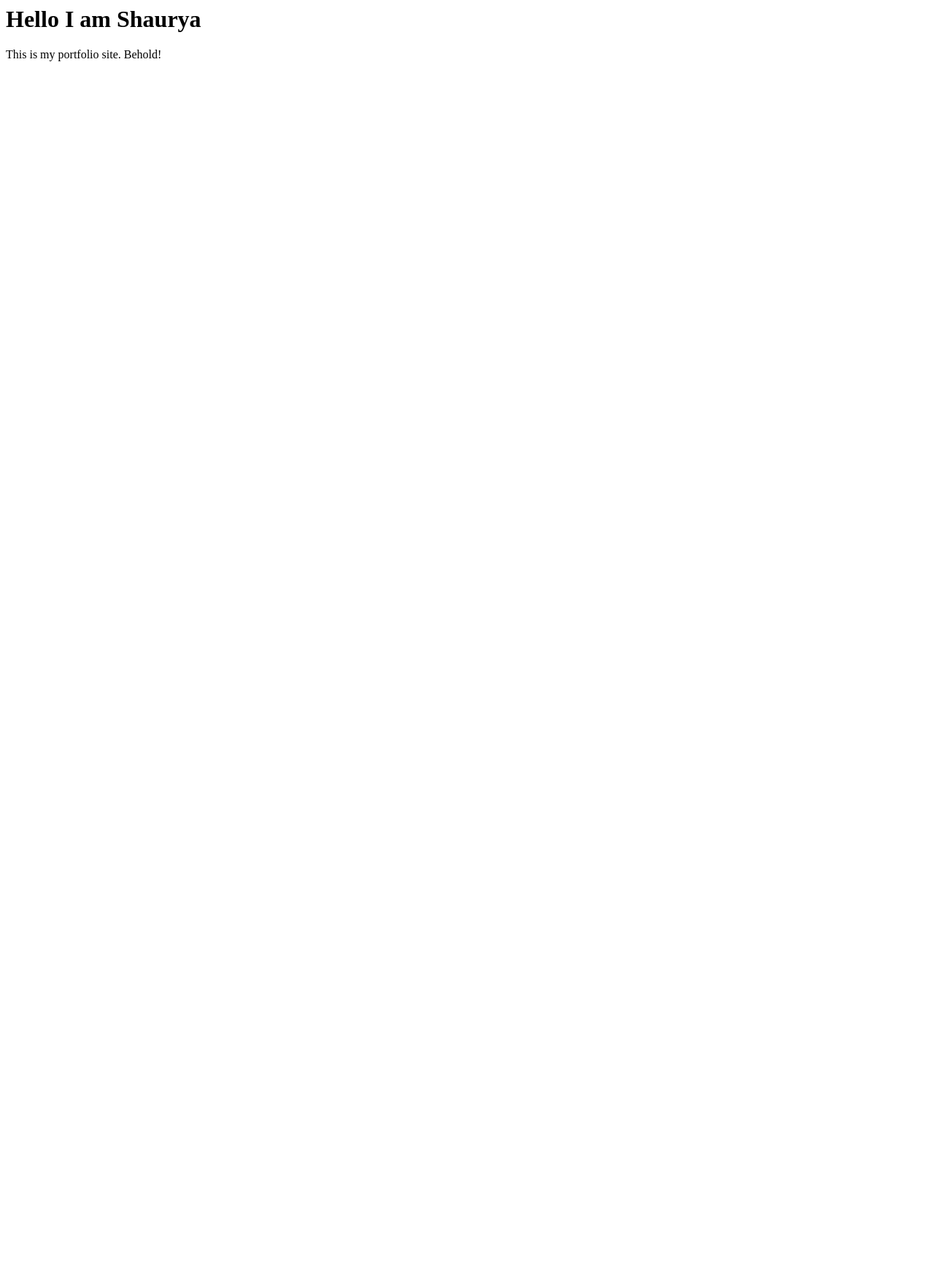
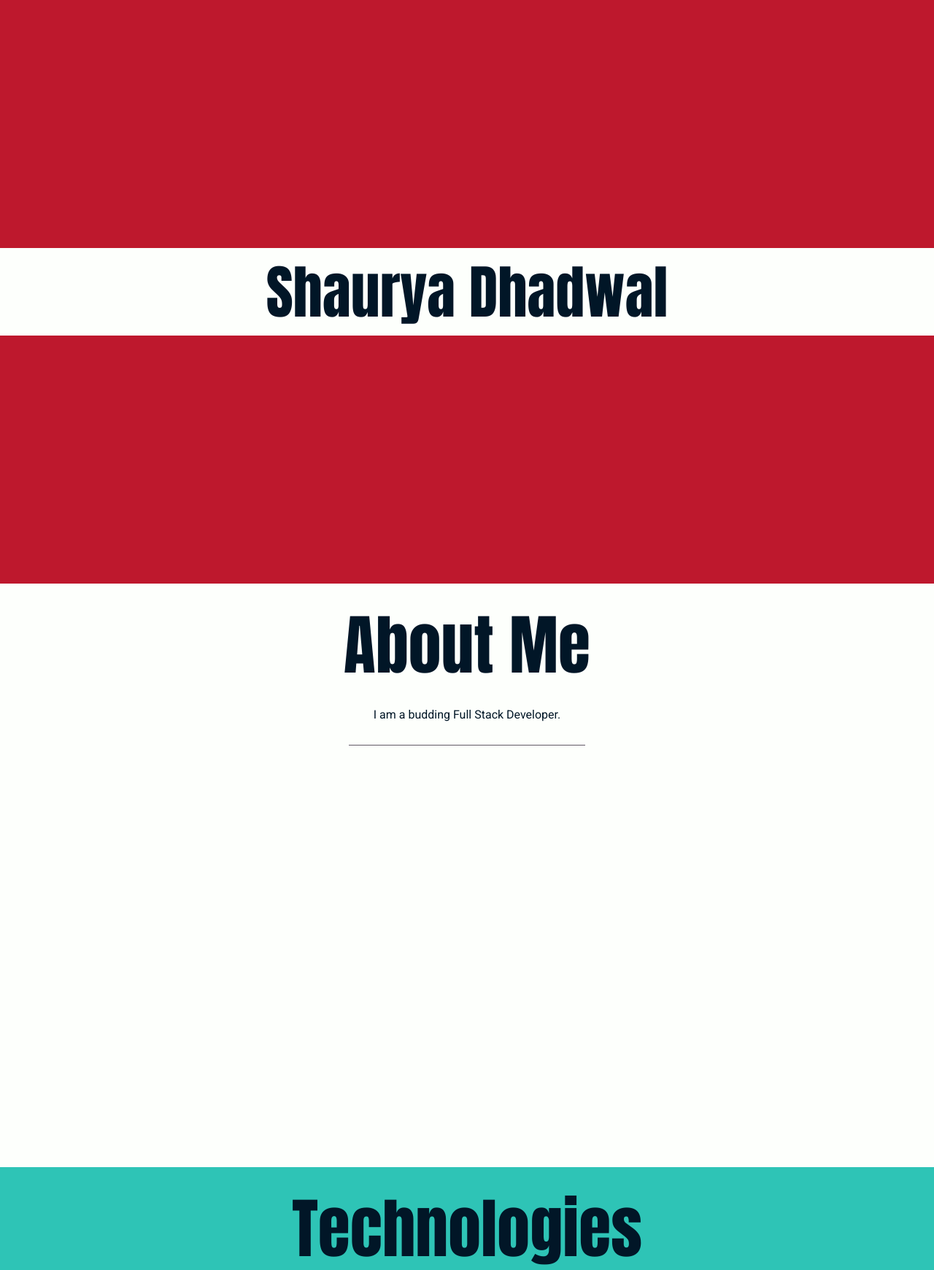
Before and after one commit to shauryadhadwal/shauryadhadwal.github.io, a website: page index.html in a window 1280 px wide. Shown: the top 1741 px of the page at 73% size. Before the commit the page ends 800 px from the top, so only its background shows below. Drawn offline with nearby package versions, Linux system fonts and the light colour scheme.

Commit message:
Color Variables

```diff
--- a/index.html
+++ b/index.html
@@ -1,12 +1,44 @@
 <html lang="en">
+
 <head>
-    <meta charset="UTF-8">
-    <meta name="viewport" content="width=device-width, initial-scale=1.0">
-    <meta http-equiv="X-UA-Compatible" content="ie=edge">
-    <title>Shaurya Dhadwal</title>
+	<meta charset="UTF-8">
+	<meta name="viewport" content="width=device-width, initial-scale=1.0">
+	<meta http-equiv="X-UA-Compatible" content="ie=edge">
+	<title>Shaurya Dhadwal</title>
+	<link href="https://fonts.googleapis.com/css?family=Anton|Roboto" rel="stylesheet">
+	<link rel="stylesheet" href="https://stackpath.bootstrapcdn.com/bootstrap/4.3.1/css/bootstrap.min.css">
+	<link rel="stylesheet" href="./public/styles/main.css">
 </head>
+
 <body>
-    <h1>Hello I am Shaurya</h1>
-    <p>This is my portfolio site. Behold!</p>
+	<section id="home">
+		<p class="name">Shaurya Dhadwal</p>
+	</section>
+	<section id="about" class="module">
+			<h2>About Me</h2>
+			<p class="subtitle">I am a budding Full Stack Developer.</p>
+	</section>
+	<section id="technologies" class="module">
+			<h2>Technologies</h2>
+	</section>
+	<section id="projects" class="module">
+			<h2>Projects</h2>
+	</section>
+	<section id="gallery" class="module">
+			<h2>Gallery</h2>
+	</section>
+	<section id="contact" class="module">
+			<h2>Contact Me</h2>
+	</section>
+	<script src="https://code.jquery.com/jquery-3.3.1.slim.min.js"
+		integrity="sha384-q8i/X+965DzO0rT7abK41JStQIAqVgRVzpbzo5smXKp4YfRvH+8abtTE1Pi6jizo"
+		crossorigin="anonymous"></script>
+	<script src="https://cdnjs.cloudflare.com/ajax/libs/popper.js/1.14.7/umd/popper.min.js"
+		integrity="sha384-UO2eT0CpHqdSJQ6hJty5KVphtPhzWj9WO1clHTMGa3JDZwrnQq4sF86dIHNDz0W1"
+		crossorigin="anonymous"></script>
+	<script src="https://stackpath.bootstrapcdn.com/bootstrap/4.3.1/js/bootstrap.min.js"
+		integrity="sha384-JjSmVgyd0p3pXB1rRibZUAYoIIy6OrQ6VrjIEaFf/nJGzIxFDsf4x0xIM+B07jRM"
+		crossorigin="anonymous"></script>
 </body>
+
 </html>
--- /dev/null
+++ b/public/styles/main.css
@@ -0,0 +1,107 @@
+:root {
+  --main-text-color :#011627;
+  --white: #FDFFFC;
+  --home-sec-color: #BE182D;
+  --about-sec-color: #FDFFFC;
+  --technologies-sec-color: #2EC4B6;
+  --projects-sec-color: #011627;
+  --gallery-sec-color: #FF9F1C;
+  --contact-sec-color: #2EC4B6;
+  --footer-sec-color: #011627;
+}
+
+/* font-family: 'Roboto', sans-serif;
+font-family: 'Bowlby One', cursive; */
+
+html, body {
+    height: 100%;
+    width: 100%;
+    margin: 0;
+    padding: 0;
+    overflow: visible;
+    top: 0;
+    left: 0;
+    color: var(--main-text-color);
+    font-family: 'Roboto', sans-serif;
+}
+
+
+section h2{
+    font-family: 'Anton', sans-serif;
+    font-weight: 100;
+    font-size: 90px;
+    margin-top: 30px;
+    margin-bottom: 30px
+}
+
+h2, .subtitle{
+    max-width: 850px;
+    margin: 0 auto;
+    text-align: center;
+    padding: 0 20px;
+}
+
+.subtitle:after{
+    background: #615966;
+    height: 1px;
+    width: 40%;
+    content: "";
+    display: block;
+    margin: 29px auto 0 auto;
+}
+
+.module{
+    position: relative;
+    width: 100%;
+    overflow-x: hidden;
+    padding: 0 30px;
+    box-sizing: border-box;
+    z-index: 10;
+    min-height: 100vh;
+}
+
+#home{
+    height: 100vh;
+    background-color: var(--home-sec-color);
+    font-family: 'Anton', sans-serif;
+    display: flex;
+    justify-content: center;
+
+}
+
+#home p{
+    width: 100%;
+    text-align: center;
+    margin: auto;
+    font-size: 5em;
+    background-color: var(--white);
+}
+
+#about{
+    background-color: var(--about-sec-color);
+
+}
+
+#technologies{
+    background-color: var(--technologies-sec-color);
+
+}
+
+#projects{
+    background-color: var(--projects-sec-color);
+
+}
+
+#gallery{
+    background-color: var(--gallery-sec-color);
+
+}
+
+#contact{
+    color: var(--white);
+    background-color: var(--contact-sec-color);
+}
+
+.sd-text-center{
+    text-align: center;
+}
```
Also changed, not shown: package.json (added, +25 -0 lines), 1 other file.
